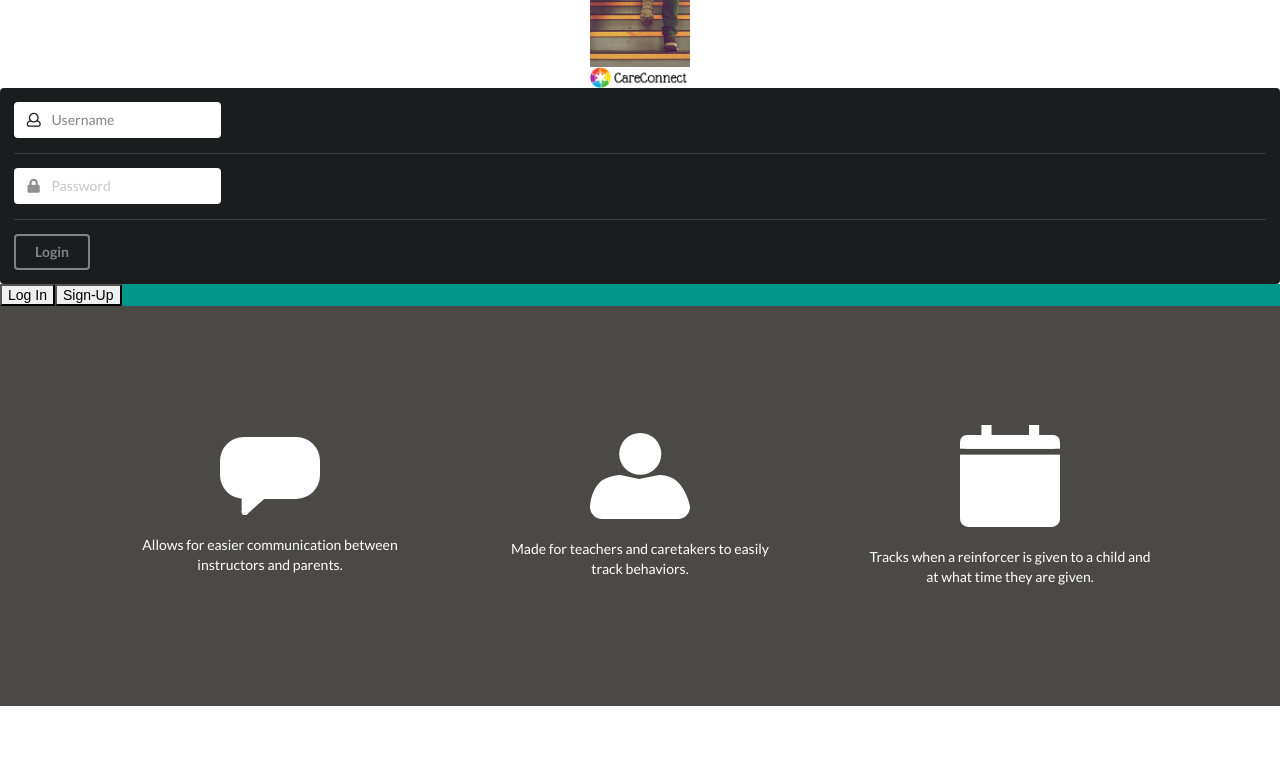
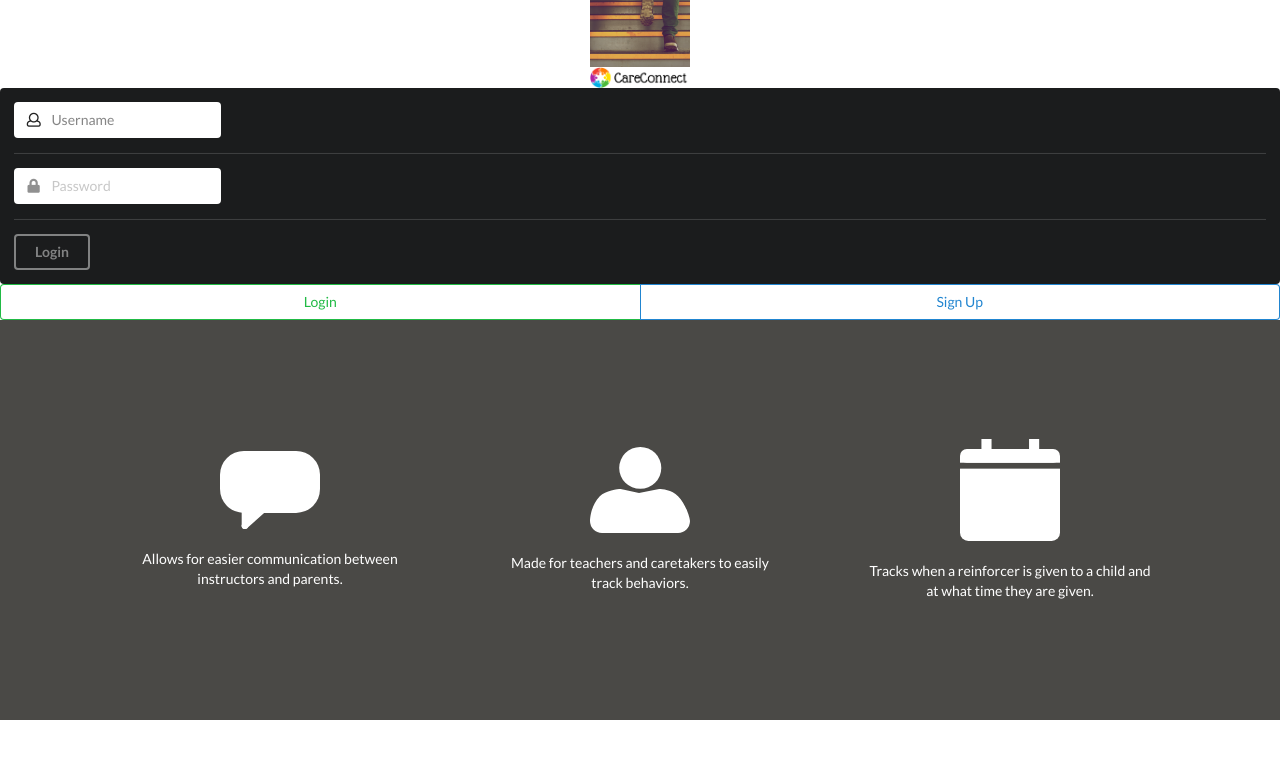
Before and after one commit to ethantatum/Project-Three, a React (Create React App) app in the folder client/: page / in a window 1280 px wide. Shown: the top 758 px of the page. Built offline with nearby package versions, Linux system fonts and the light colour scheme.

Commit message:
updated signin buttons

```diff
--- a/client/src/components/CallToAction/index.js
+++ b/client/src/components/CallToAction/index.js
@@ -3,13 +3,13 @@ import './style.css';
 
 function SignUpBtns () {
     return (
-        <div className="main-buttons">
-            <button variant="primary" size="lg">
-                Log In
-            </button>
-            <button variant="secondary" size="lg">
-                Sign-Up
-            </button>
+        <div className="ui two buttons">
+            <div className="ui basic green button">
+                Login
+            </div>
+            <div className="ui basic blue button">
+                Sign Up
+            </div>
         </div>
 
     )
```
